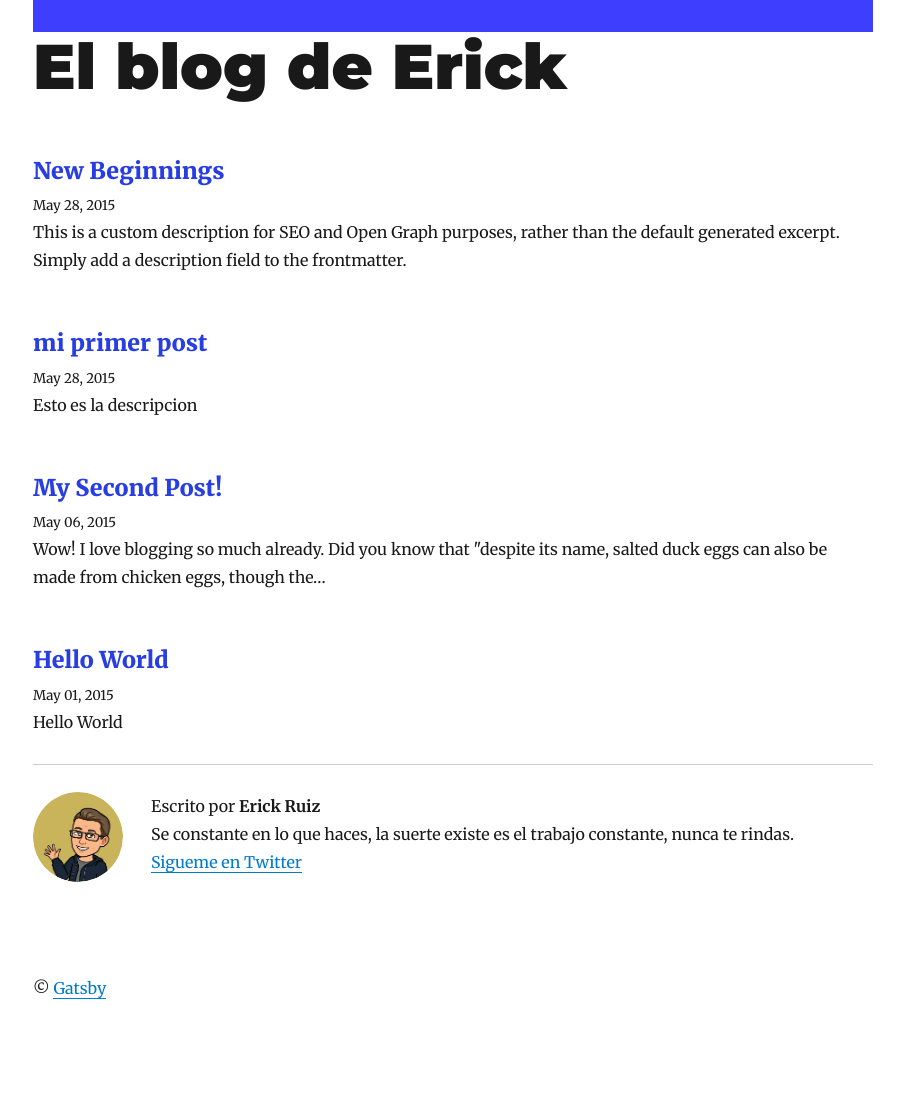
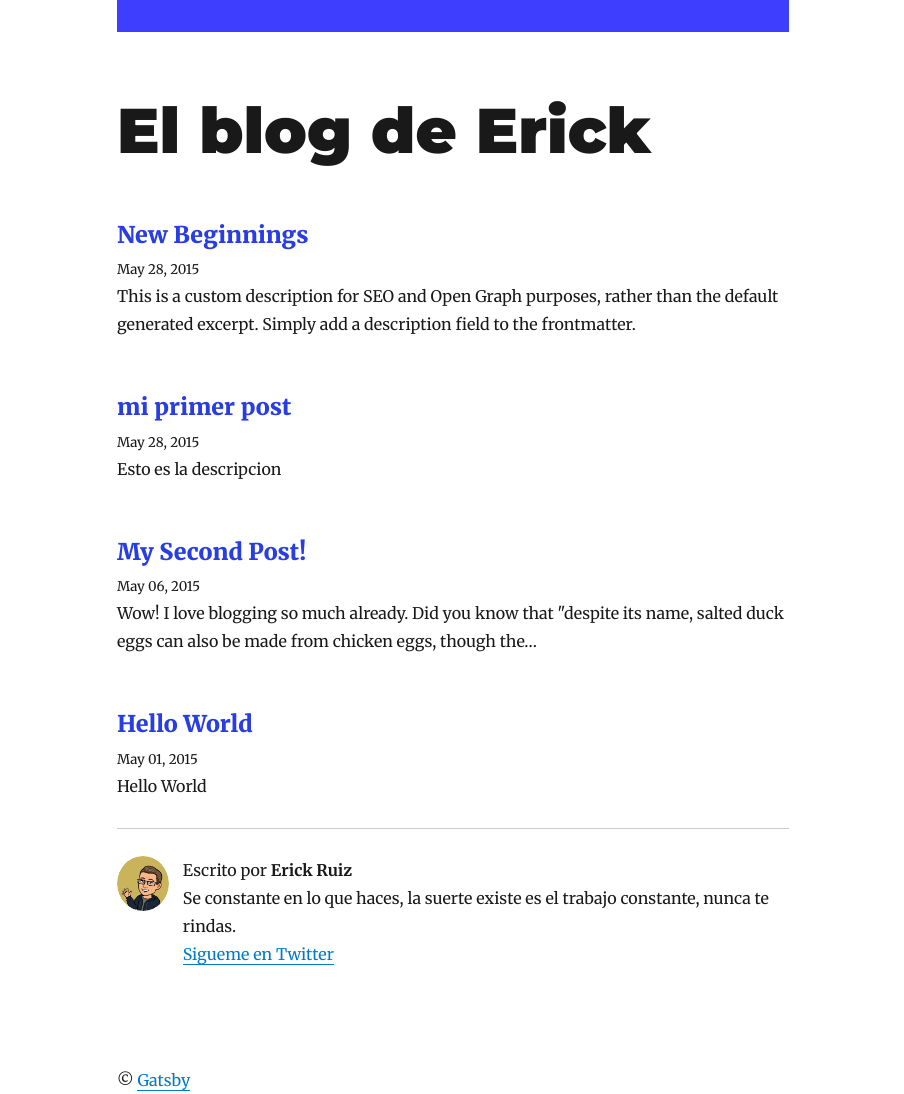
Before and after one commit to ErickRV19/my-blog, a Gatsby site: page / in a window 1280 px wide. Shown: the whole page, without its empty margins (187-1091 px from the left). Before the commit the page ends 1002 px from the top, so only its background shows below. Built offline with nearby package versions, Linux system fonts and the light colour scheme; Gatsby itself is replaced by a stand-in of ours; some packages are replaced by stand-ins of ours.

Commit message:
modificacion para moviles

```diff
--- a/src/components/bio.js
+++ b/src/components/bio.js
@@ -16,7 +16,7 @@
     query BioQuery {
       avatar: file(absolutePath: { regex: "/Erick_profile.png/" }) {
         childImageSharp {
-          fixed(width: 90, height: 90) {
+          fixed(width: 55, height: 55) {
             ...GatsbyImageSharpFixed
           }
         }
@@ -47,7 +47,7 @@
         fixed={data.avatar.childImageSharp.fixed}
         alt={author.name}
         style={{
-          marginRight: rhythm(2 / 2),
+          marginRight: rhythm(1 / 2),
           marginBottom: 0,
           minWidth: 50,
           borderRadius: `100%`,
--- a/src/components/layout.js
+++ b/src/components/layout.js
@@ -53,7 +53,7 @@
       style={{
         marginLeft: `auto`,
         marginRight: `auto`,
-        maxWidth: rhythm(30),
+        maxWidth: rhythm(24),
         padding: `0em`,
       }}
     >
--- a/src/components/styles/layout.css
+++ b/src/components/styles/layout.css
@@ -2,4 +2,5 @@
     background-color: rgba(55, 55, 255, 0.959);
     padding: 1em;
     position: relative;
+    margin-bottom: 4em;
 }
```
